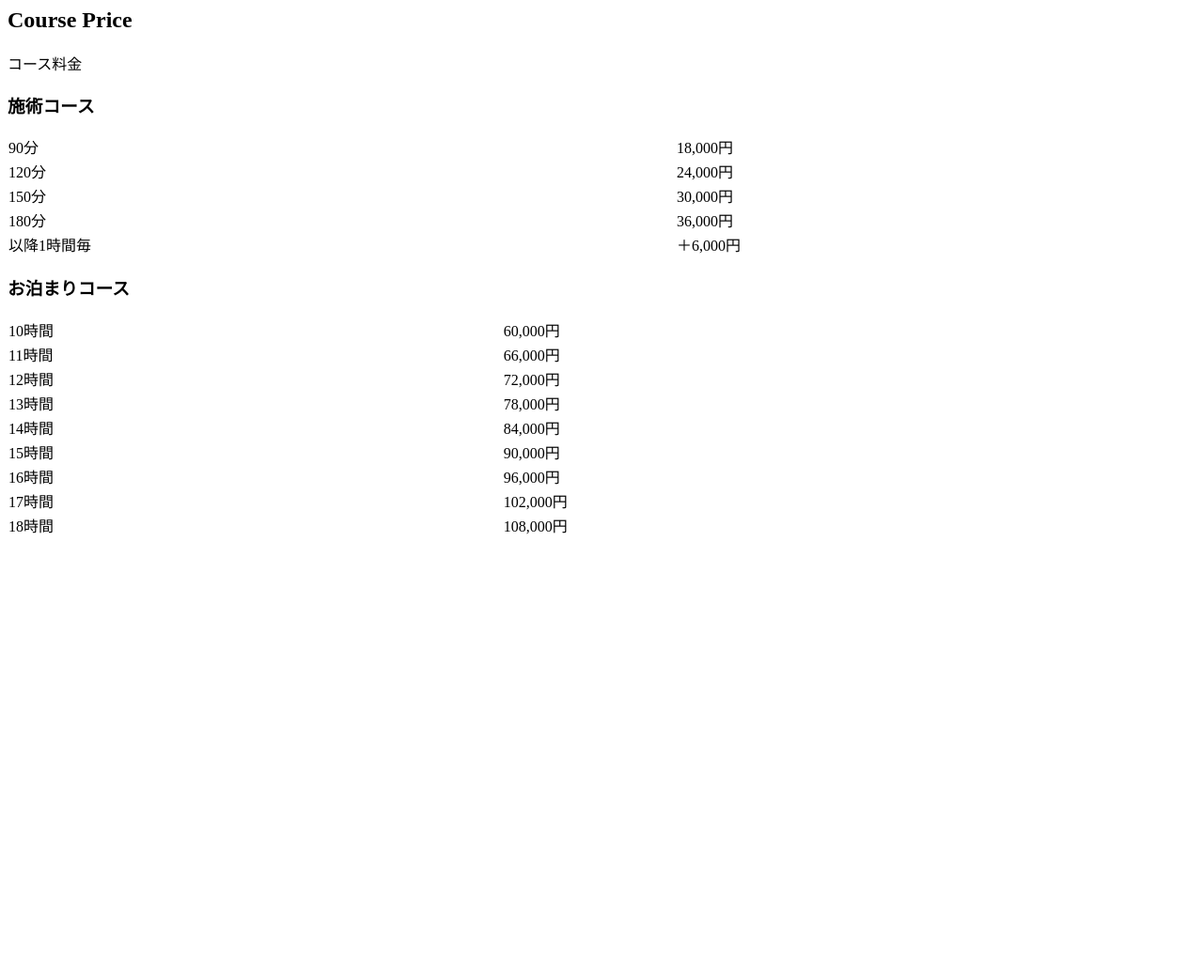
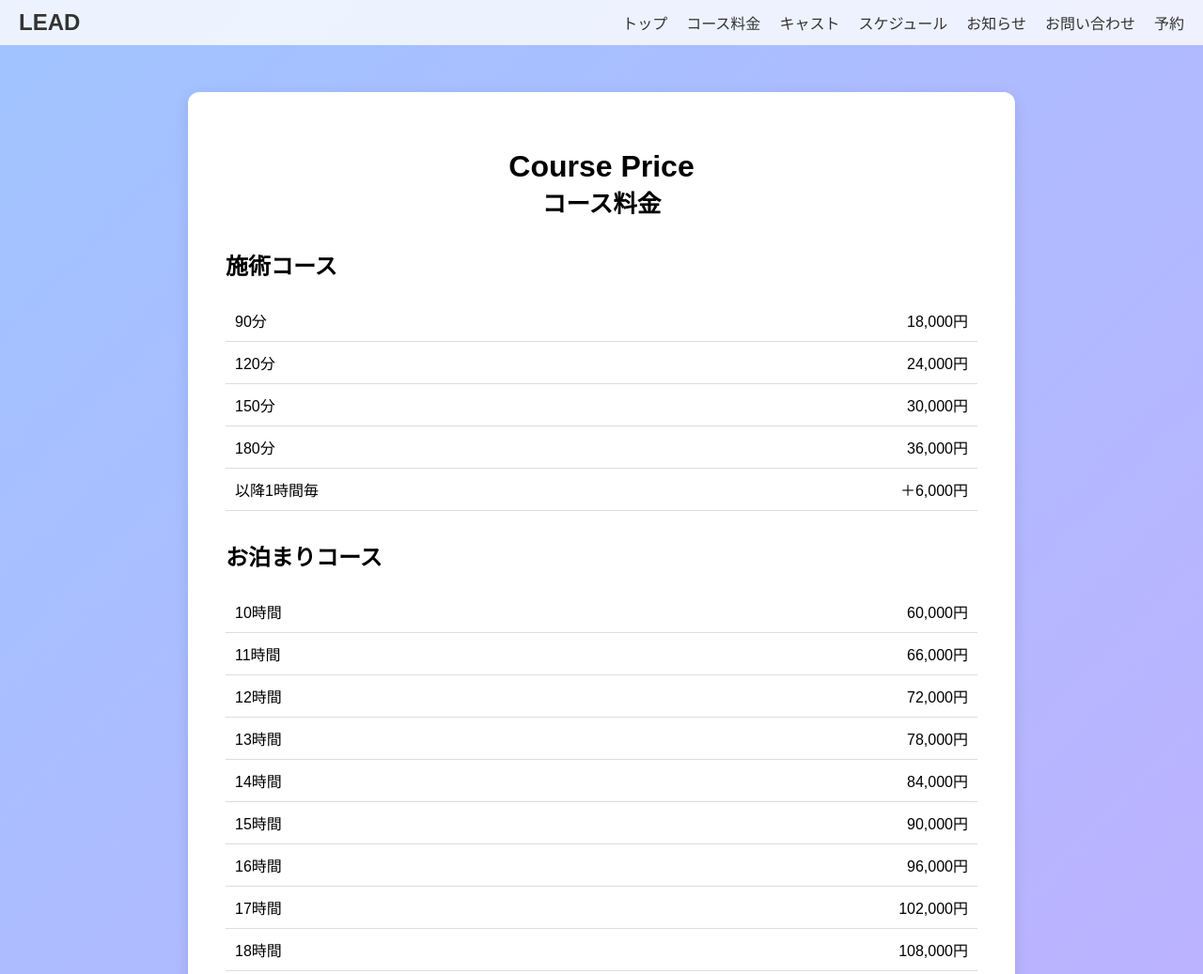
Before and after one commit to ut6119/my-website, a website: page course.html in a window 1280 px wide. Shown: the top 1037 px of the page at 94% size. Before the commit the page ends 800 px from the top, so only its background shows below. Drawn offline with Linux system fonts and the light colour scheme.

Commit message:
ヘッダー追加

```diff
--- a/course.html
+++ b/course.html
@@ -1,28 +1,104 @@
-<section id="course" class="news-section">
-  <div class="container mx-auto px-4">
-    <div class="news-title">
-      <h2 class="en-font">Course Price</h2>
-      <p class="en-title">コース料金</p>
-    </div>
+<!DOCTYPE html>
+<html lang="ja">
+<head>
+  <meta charset="UTF-8" />
+  <title>Course Price</title>
+  <link rel="stylesheet" href="https://cdnjs.cloudflare.com/ajax/libs/font-awesome/6.0.0/css/all.min.css">
+  <style>
+    body {
+      font-family: sans-serif;
+      background: linear-gradient(135deg, #a0c4ff, #bdb2ff);
+      margin: 0;
+      padding: 0;
+    }
+    header {
+      background: rgba(255, 255, 255, 0.8);
+      padding: 10px 20px;
+      display: flex;
+      justify-content: space-between;
+      align-items: center;
+    }
+    header .logo {
+      font-size: 24px;
+      font-weight: bold;
+      color: #333;
+    }
+    nav ul {
+      list-style: none;
+      display: flex;
+      margin: 0;
+      padding: 0;
+    }
+    nav ul li {
+      margin-left: 20px;
+    }
+    nav ul li a {
+      text-decoration: none;
+      color: #333;
+      font-size: 16px;
+    }
+    .container {
+      max-width: 800px;
+      margin: 50px auto;
+      background: #fff;
+      padding: 40px;
+      border-radius: 12px;
+      box-shadow: 0 4px 16px rgba(0,0,0,0.1);
+    }
+    h1 {
+      text-align: center;
+      margin-bottom: 30px;
+    }
+    h2 {
+      margin-top: 30px;
+    }
+    table {
+      width: 100%;
+      border-collapse: collapse;
+      margin-top: 15px;
+    }
+    td {
+      padding: 10px;
+      border-bottom: 1px solid #ddd;
+    }
+    td:first-child {
+      text-align: left;
+    }
+    td:last-child {
+      text-align: right;
+    }
+  </style>
+</head>
+<body>
+  <header>
+    <div class="logo">LEAD</div>
+    <nav>
+      <ul>
+        <li><a href="LEADNEW.html">トップ</a></li>
+        <li><a href="/course.html">コース料金</a></li>
+        <li><a href="LEADNEW.html#cast">キャスト</a></li>
+        <li><a href="LEADNEW.html#schedule">スケジュール</a></li>
+        <li><a href="LEADNEW.html#news">お知らせ</a></li>
+        <li><a href="LEADNEW.html#contact">お問い合わせ</a></li>
+        <li><a href="reserve.html#reserve">予約</a></li>
+      </ul>
+    </nav>
+  </header>
 
-    <div class="news-grid">
+  <div class="container">
+    <h1>Course Price<br><span style="font-size: 0.8em;">コース料金</span></h1>
 
-      <!-- 施術コース -->
-      <div class="news-item fade-in">
-        <h3>施術コース</h3>
-        <table style="width:100%; border-collapse: collapse; margin-top: 10px;">
+    <h2>施術コース</h2>
+    <table>
       <tr><td>90分</td><td>18,000円</td></tr>
       <tr><td>120分</td><td>24,000円</td></tr>
       <tr><td>150分</td><td>30,000円</td></tr>
       <tr><td>180分</td><td>36,000円</td></tr>
       <tr><td>以降1時間毎</td><td>＋6,000円</td></tr>
     </table>
-      </div>
 
-      <!-- お泊まりコース -->
-      <div class="news-item fade-in">
-        <h3>お泊まりコース</h3>
-        <table style="width:100%; border-collapse: collapse; margin-top: 10px;">
+    <h2>お泊まりコース</h2>
+    <table>
       <tr><td>10時間</td><td>60,000円</td></tr>
       <tr><td>11時間</td><td>66,000円</td></tr>
       <tr><td>12時間</td><td>72,000円</td></tr>
@@ -34,7 +110,5 @@
       <tr><td>18時間</td><td>108,000円</td></tr>
     </table>
   </div>
-
-    </div>
-  </div>
-</section>
+</body>
+</html>
```
Lines whose indentation alone changed are shown as unchanged.
